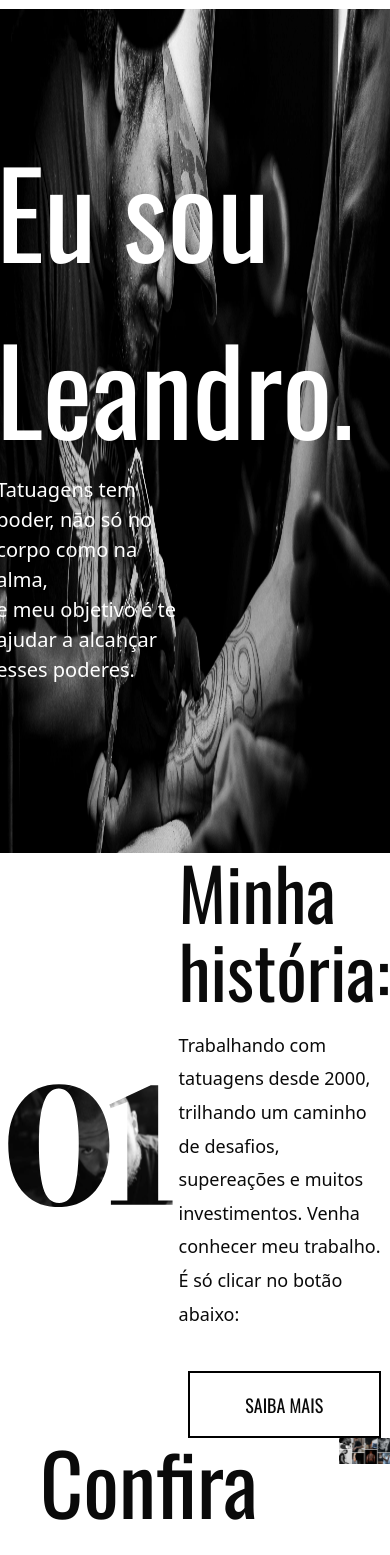
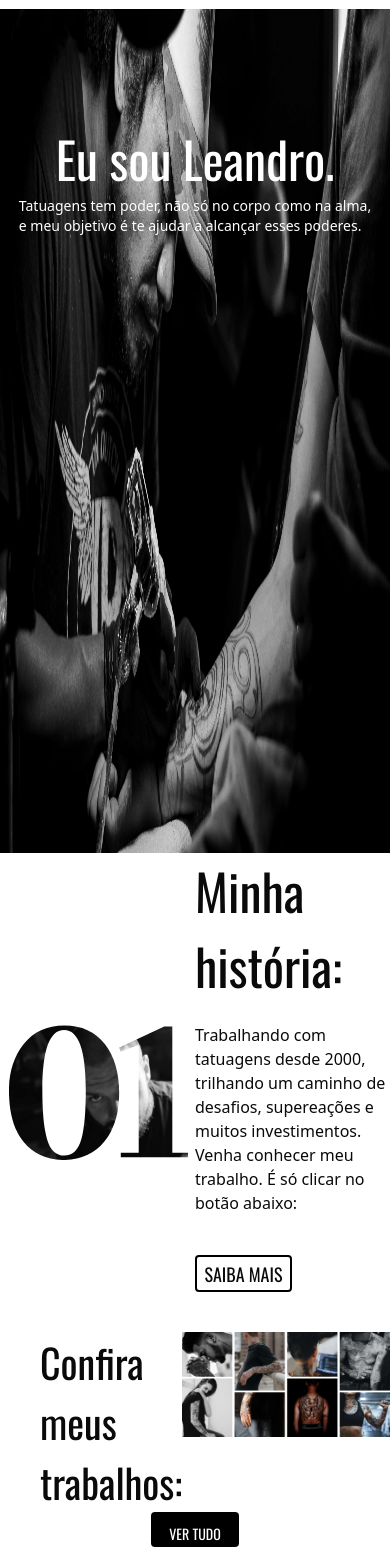
Before and after one commit to UmDoisQuaseTres/TattooLanding, a Next.js app: page / in a window 390 px wide. Shown: the part 140-1695 px from the top of the page. Built offline with nearby package versions, Linux system fonts and the light colour scheme.

Commit message:
Adicionado responsividade mobile

```diff
--- a/src/app/page.tsx
+++ b/src/app/page.tsx
@@ -16,9 +16,9 @@ export default function Home() {
             <Image src={banner} alt="intro" priority />
           </div>
           <div id="banner-about" className="flex w-full justify-center">
-            <div className="flex flex-col w-full items-end text-white mt-28 mr-10 relative ">
-              <h1 className="text-[118px] ">Eu sou Leandro.</h1>
-              <p className="text-[20px] font-sans mr-44 ">
+            <div className="flex flex-col w-full lg:items-end items-center text-white mt-28 lg:mr-10 relative ">
+              <h1 className="text-[50px] lg:text-[118px]">Eu sou Leandro.</h1>
+              <p className="text-sm lg:text-[20px] font-sans lg:mr-44">
                 Tatuagens tem poder, não só no corpo como na alma,
                 <br /> e meu objetivo é te ajudar a alcançar esses poderes.
               </p>
--- a/src/components/Header/index.tsx
+++ b/src/components/Header/index.tsx
@@ -2,7 +2,11 @@ import Link from "next/link";
 
 export default function Header() {
   return (
-    <header className="flex w-full h-[149px] bg-white items-center justify-center">
+    <header
+      className="flex w-full h-[149px] bg-white items-center justify-center
+
+    "
+    >
       <section
         id="header"
         className="flex items-center justify-between w-full max-w-[1280px] pl-[18px] pr-0"
--- a/src/components/MyHistory/index.tsx
+++ b/src/components/MyHistory/index.tsx
@@ -18,20 +18,20 @@ export default function MyHistory() {
           />
         </div>
         <div id="legend" className="w-full ">
-          <h1 className="text-7xl leading-[108%] mb-5">
+          <h1 className="text-[50px] lg:text-7xl lg:leading-[108%] mb-5">
             Minha
             <br /> história:
           </h1>
-          <h1 className="text-lg leading-[187%] font-sans">
+          <h1 className="lg:text-lg lg:leading-[187%] font-sans">
             Trabalhando com tatuagens desde 2000, trilhando um caminho de
             desafios, supereações e muitos investimentos. Venha conhecer meu
             trabalho. É só clicar no botão abaixo:
           </h1>
           <div
-            className="flex justify-center items-center mt-10
+            className="flex lg:justify-center items-center mt-10 mb-10 lg:mb-0
               "
           >
-            <button className="text-lg cursor-pointer h-[67px] w-[193px] border-black border-2">
+            <button className="text-lg cursor-pointer h-[37px] w-[97px] lg:h-[67px] lg:w-[193px] border-black border-2 rounded-sm">
               SAIBA MAIS
             </button>
           </div>
--- a/src/components/MyWorks/index.tsx
+++ b/src/components/MyWorks/index.tsx
@@ -6,7 +6,7 @@ export default function MyWork() {
     <main className="flex flex-col w-full items-center justify-center">
       <section id="work" className="flex max-w-[1280px]">
         <div className="flex flex-col items-center">
-          <h1 className="text-[84px] leading-[104%] ml-10">
+          <h1 className="text-[40px] lg:text-[84px] lg:leading-[104%] ml-10">
             Confira meus trabalhos:
           </h1>
         </div>
@@ -14,8 +14,8 @@ export default function MyWork() {
           <Image src={grid} alt="Gallery" />
         </div>
       </section>
-      <div className="flex  mt-10 ">
-        <button className="text-white pt-3 pb-3 w-[176px] h-[167] bg-black rounded-[4px]">
+      <div className="flex lg:mt-10">
+        <button className="text-sm lg:text-[15px] text-white pt-3 pb-3 w-[88px] h-[35px] lg:w-[176px] lg:h-[70px] bg-black rounded-[4px]">
           VER TUDO
         </button>
       </div>
```
Also changed, not shown: 1 other file (tests, documents, lock files or other folders).
